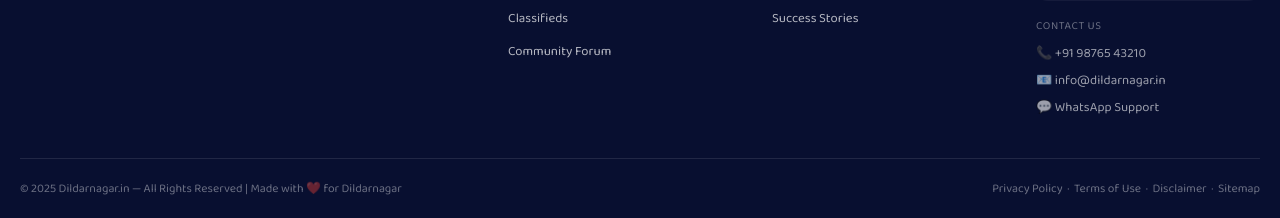
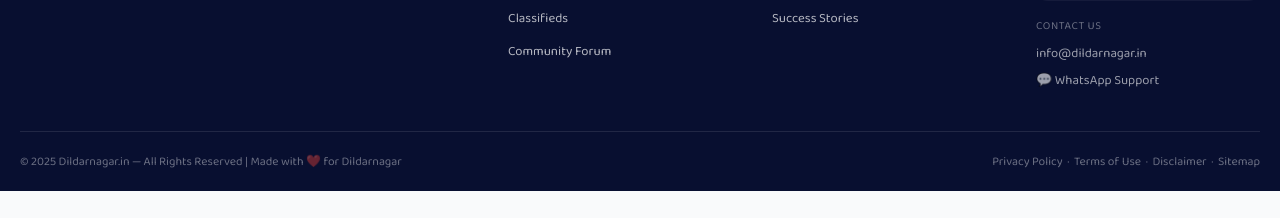
Before and after one commit to nextginfosoft/DildarNagar, a plain HTML site: page frontend/index.html in a window 1280 px wide. Shown: the part 6940-7158 px from the top of the page. After the commit the page ends 7131 px from the top, so only its background shows below. Drawn offline with Linux system fonts and the light colour scheme; no server answers; a web font is replaced by a local one.

Commit message:
Remove phone number from Contact Us section

```diff
--- a/frontend/index.html
+++ b/frontend/index.html
@@ -2036,8 +2036,7 @@ function setQuickSearch(type) {
       <div style="margin-top:16px;">
         <div style="font-size:11px;color:rgba(255,255,255,0.4);margin-bottom:8px;text-transform:uppercase;letter-spacing:0.5px;">Contact Us</div>
         <div style="font-size:13px;color:rgba(255,255,255,0.6);display:flex;flex-direction:column;gap:6px;">
-          <span>📞 +91 98765 43210</span>
-          <span>📧 info@dildarnagar.in</span>
+          <span> info@dildarnagar.in</span>
           <span>💬 WhatsApp Support</span>
         </div>
       </div>
```
